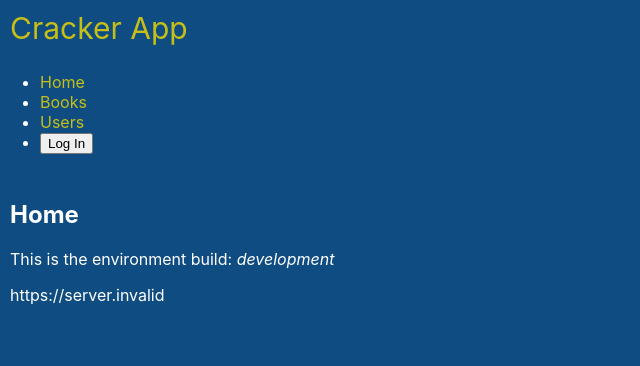
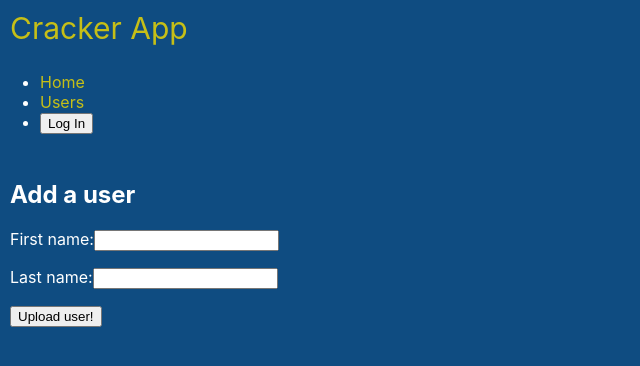
Before and after one commit to mjgasior/cracker-app, a React (Create React App) app in the folder cracker-client/: page /adduser in a window 1280 px wide. Shown: the top 366 px of the page, without its empty margins (0-640 px from the left). Built offline with nearby package versions, Linux system fonts and the light colour scheme; no server answers; what auth0-js would draw is missing.

Commit message:
Clean front

```diff
--- a/cracker-client/src/+components/AddBook.js
+++ /dev/null
@@ -1,76 +0,0 @@
-import React, { useState } from "react";
-import { useMutation } from "@apollo/react-hooks";
-import { gql } from "apollo-boost";
-
-const ADD_BOOK = gql`
-  mutation addBook($title: String!, $author: String!) {
-    addBook(title: $title, author: $author) {
-      title
-      author
-    }
-  }
-`;
-
-const ADD_USER = gql`
-  mutation addUser($firstName: String!, $lastName: String!) {
-    addUser(firstName: $firstName, lastName: $lastName) {
-      firstName
-    }
-  }
-`;
-
-export function AddBook() {
-  const [author, setAuthor] = useState("");
-  const [title, setTitle] = useState("");
-  const [addBook, { data, error }] = useMutation(ADD_BOOK);
-  const [addUser] = useMutation(ADD_USER);
-
-  if (error) {
-    console.log(error);
-  }
-
-  return (
-    <div>
-      <h2>Add a book</h2>
-      <p>
-        <label>
-          Author:
-          <input
-            type="text"
-            value={author}
-            onChange={(event) => setAuthor(event.target.value)}
-          />
-        </label>
-      </p>
-      <p>
-        <label>
-          Title:
-          <input
-            type="text"
-            value={title}
-            onChange={(event) => setTitle(event.target.value)}
-          />
-        </label>
-      </p>
-      <p>
-        <button onClick={() => addBook({ variables: { title, author } })}>
-          Upload book!
-        </button>
-        <button
-          onClick={() =>
-            addUser({ variables: { firstName: title, lastName: author } })
-          }
-        >
-          Upload user!
-        </button>
-      </p>
-      {data && (
-        <div>
-          <p>Done!</p>
-          <p>For title of {data.addBook.title}</p>
-          <p>and author {data.addBook.author}</p>
-        </div>
-      )}
-    </div>
-  );
-}
--- /dev/null
+++ b/cracker-client/src/+components/AddUser.jsx
@@ -0,0 +1,59 @@
+import React, { useState } from "react";
+import { useMutation } from "@apollo/react-hooks";
+import { gql } from "apollo-boost";
+
+const ADD_USER = gql`
+  mutation addUser($firstName: String!, $lastName: String!) {
+    addUser(firstName: $firstName, lastName: $lastName) {
+      firstName
+    }
+  }
+`;
+
+export const AddUser = () => {
+  const [firstName, setFirstName] = useState("");
+  const [lastName, setLastName] = useState("");
+  const [addUser, { data, error }] = useMutation(ADD_USER);
+
+  if (error) {
+    console.log(error);
+  }
+
+  return (
+    <div>
+      <h2>Add a user</h2>
+      <p>
+        <label>
+          First name:
+          <input
+            type="text"
+            value={firstName}
+            onChange={(event) => setFirstName(event.target.value)}
+          />
+        </label>
+      </p>
+      <p>
+        <label>
+          Last name:
+          <input
+            type="text"
+            value={lastName}
+            onChange={(event) => setLastName(event.target.value)}
+          />
+        </label>
+      </p>
+      <p>
+        <button onClick={() => addUser({ variables: { firstName, lastName } })}>
+          Upload user!
+        </button>
+      </p>
+      {data && (
+        <div>
+          <p>Done!</p>
+          <p>For title of {data.addUser.title}</p>
+          <p>and author {data.addUser.author}</p>
+        </div>
+      )}
+    </div>
+  );
+};
--- a/cracker-client/src/+components/Books.js
+++ /dev/null
@@ -1,34 +0,0 @@
-import React from "react";
-import { gql } from "apollo-boost";
-import { useQuery } from "@apollo/react-hooks";
-
-const BOOKS = gql`
-  {
-    books {
-      title
-      author
-    }
-  }
-`;
-
-export const Books = () => {
-  const { loading, error, data } = useQuery(BOOKS);
-
-  if (loading) {
-    return <p>Loading...</p>;
-  }
-
-  if (error) {
-    return <p>Error :(</p>;
-  }
-
-  return (
-    <div>
-      {data.books.map((x) => (
-        <div key={x.title}>
-          {x.title} {x.author}
-        </div>
-      ))}
-    </div>
-  );
-};
--- a/cracker-client/src/+components/Navigation.js
+++ b/cracker-client/src/+components/Navigation.js
@@ -16,14 +16,11 @@ const Navigation = () => {
           <Link to="/">Home</Link>
         </li>
         <li>
-          <Link to="/books">Books</Link>
-        </li>
-        <li>
           <Link to="/users">Users</Link>
         </li>
         {auth.isAuthenticated() && (
           <li>
-            <Link to="/addbook">Add a book</Link>
+            <Link to="/adduser">Add a user</Link>
           </li>
         )}
         <li>
--- a/cracker-client/src/App.js
+++ b/cracker-client/src/App.js
@@ -1,21 +1,21 @@
 import React, { Component } from "react";
 import { Switch, Route } from "react-router-dom";
-import { Books } from "./+components/Books";
 import { Home } from "./+components/Home";
 import { Users } from "./+components/Users";
-import { AddBook } from "./+components/AddBook";
 import { Header } from "./+components/Header";
 import Navigation from "./+components/Navigation";
 import { Container } from "./+components/Container";
 import Callback from "./+components/Callback";
 import auth from "./+utils/Auth";
 import { withRouter } from "react-router-dom";
+import { AddUser } from "./+components/AddUser";
 
 class App extends Component {
   async componentDidMount() {
     if (this.props.location.pathname === "/callback") {
       return;
     }
+
     try {
       await auth.silentAuth();
       this.forceUpdate();
@@ -35,8 +35,7 @@ class App extends Component {
         <Container>
           <Switch>
             <Route exact path="/callback" component={Callback} />
-            <Route path="/addbook" component={AddBook} />
-            <Route path="/books" component={Books} />
+            <Route path="/adduser" component={AddUser} />
             <Route path="/users" component={Users} />
             <Route path="/" component={Home} />
           </Switch>
```
